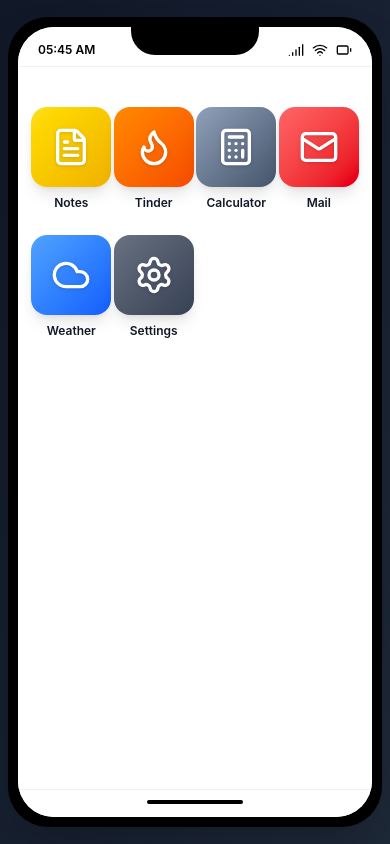
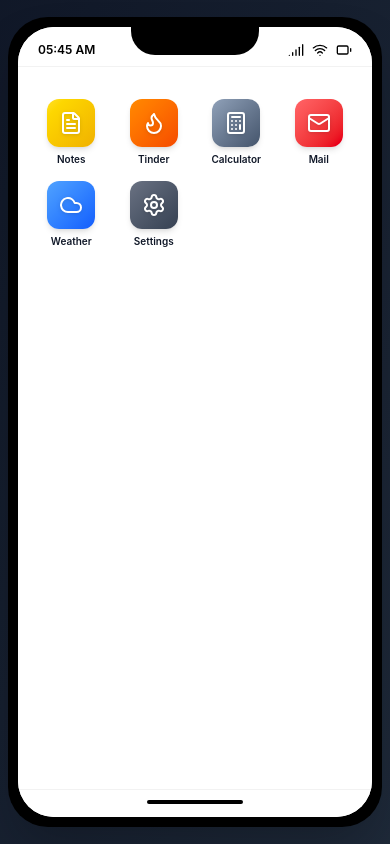
Before and after one commit to a1bnaz/tinderportfolio, a React (Vite) app in the folder frontend/: page / in a window 390 px wide. Built offline with nearby package versions, Linux system fonts and the light colour scheme.

Commit message:
mobile fixes

```diff
--- a/frontend/src/components/Card.jsx
+++ b/frontend/src/components/Card.jsx
@@ -170,6 +170,7 @@ export default function Card() {
                   src={photo}
                   alt={`Profile photo ${index + 1}`}
                   className="w-full h-full object-cover"
+                  draggable={false}
                 />
               </div>
             ))}
@@ -177,7 +178,7 @@ export default function Card() {
         </div>
 
         {/* Slide indicator bars */}
-        <div className="absolute top-2.5 left-3 right-3 z-20 flex gap-0.5">
+        <div className="absolute top-2.5 left-3 right-3 z-20 flex gap-0.5 pointer-events-none">
           {photos.map((_, index) => (
             <div
               key={index}
@@ -191,11 +192,11 @@ export default function Card() {
         {/* Active badge moved below (positioned relative to name) */}
 
         {/* Gradient Overlay for text */}
-        <div className="absolute bottom-0 left-0 right-0 bg-gradient-to-t from-black via-black/35 to-transparent h-44" />
+        <div className="absolute bottom-0 left-0 right-0 bg-gradient-to-t from-black via-black/35 to-transparent h-44 pointer-events-none" />
 
         {/* Name and Title (badge positioned relative to this block) */}
-        <div className="absolute bottom-8 left-0 right-0 px-4 z-10">
-          <div className="relative">
+        <div className="absolute bottom-8 left-0 right-0 px-4 z-10 pointer-events-none">
+          <div className="relative pointer-events-none">
             <span className="absolute left-0 top-0 -translate-y-6 transform inline-flex items-center px-2 py-0.5 rounded-full bg-emerald-100 text-emerald-800 text-xs font-semibold shadow-sm border border-emerald-200">Active</span>
             <h2 className="text-4xl text-white">
               <span className="font-bold">Albert</span>
--- a/frontend/src/components/TinderAppIcon.jsx
+++ b/frontend/src/components/TinderAppIcon.jsx
@@ -11,24 +11,24 @@ export default function TinderAppIcon({ onClick }) {
   ];
 
   return (
-    <div className="w-full h-full flex flex-col items-center justify-start pt-10 px-6">
+    <div className="w-full h-full flex flex-col items-center justify-start pt-8 px-4 sm:px-6">
       {/* iOS Home Screen Grid */}
-      <div className="grid grid-cols-4 gap-6 w-full max-w-xs">
+      <div className="grid grid-cols-4 gap-x-2.5 gap-y-4 sm:gap-x-4 sm:gap-y-5 w-full max-w-xs">
         {apps.map((app, index) => {
           const Icon = app.icon;
           return (
             <button
               key={index}
               onClick={app.onClick}
-              className="flex flex-col items-center gap-2 group"
+              className="flex flex-col items-center gap-1.5 sm:gap-2 group"
             >
               {/* App Icon with iOS style */}
-              <div className={`w-20 h-20 bg-gradient-to-br ${app.color} rounded-2xl flex items-center justify-center shadow-lg group-hover:shadow-2xl group-hover:scale-110 transition-all duration-200 group-active:scale-95`}>
-                <Icon className="w-10 h-10 text-white drop-shadow" />
+              <div className={`w-12 h-12 sm:w-14 sm:h-14 bg-gradient-to-br ${app.color} rounded-xl sm:rounded-2xl flex items-center justify-center shadow-md sm:shadow-lg group-hover:shadow-xl group-hover:scale-105 transition-all duration-200 group-active:scale-95`}>
+                <Icon className="w-6 h-6 sm:w-7 sm:h-7 text-white drop-shadow" />
               </div>
 
               {/* App Label */}
-              <span className="text-xs text-gray-900 font-semibold text-center line-clamp-2 w-20">{app.label}</span>
+              <span className="text-[10px] sm:text-xs text-gray-900 font-semibold text-center leading-tight line-clamp-2 w-14 sm:w-16">{app.label}</span>
             </button>
           );
         })}
```
